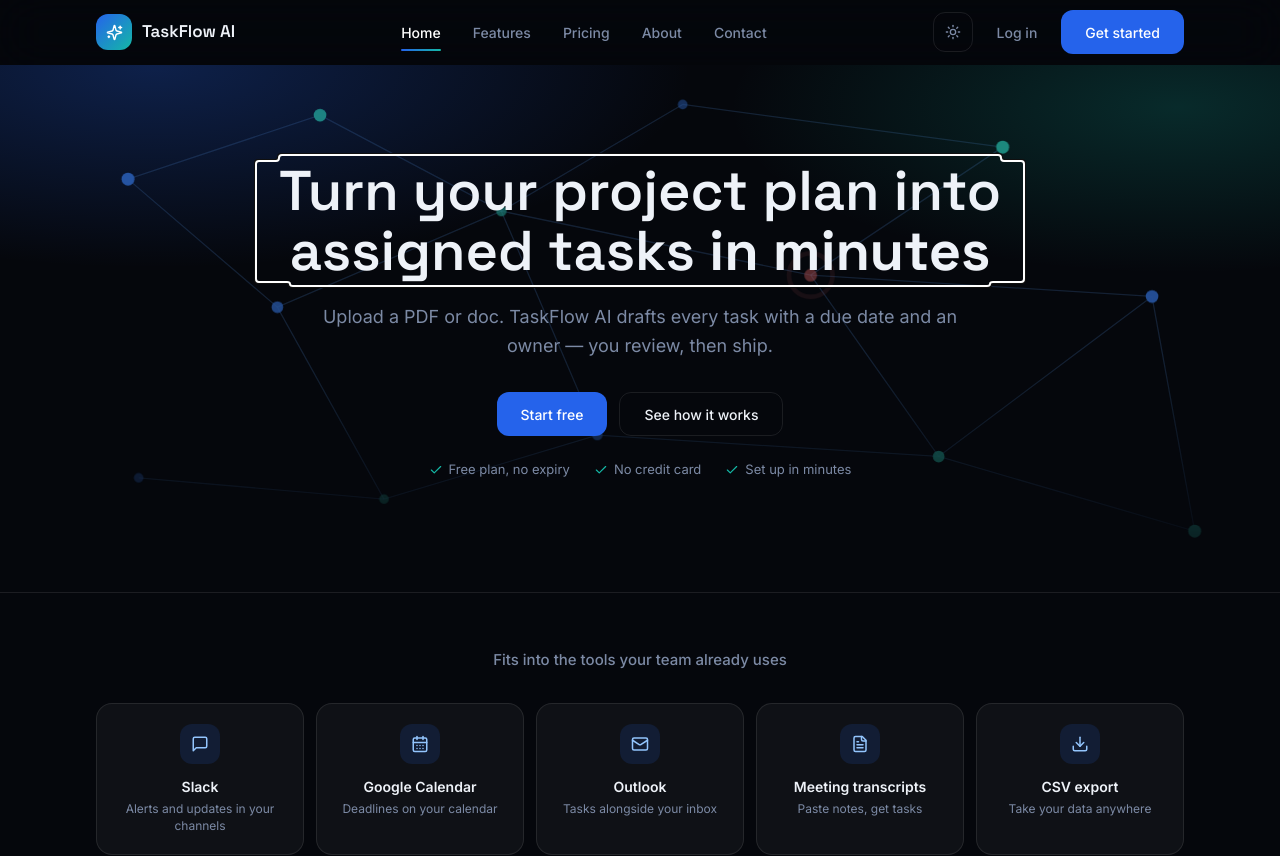
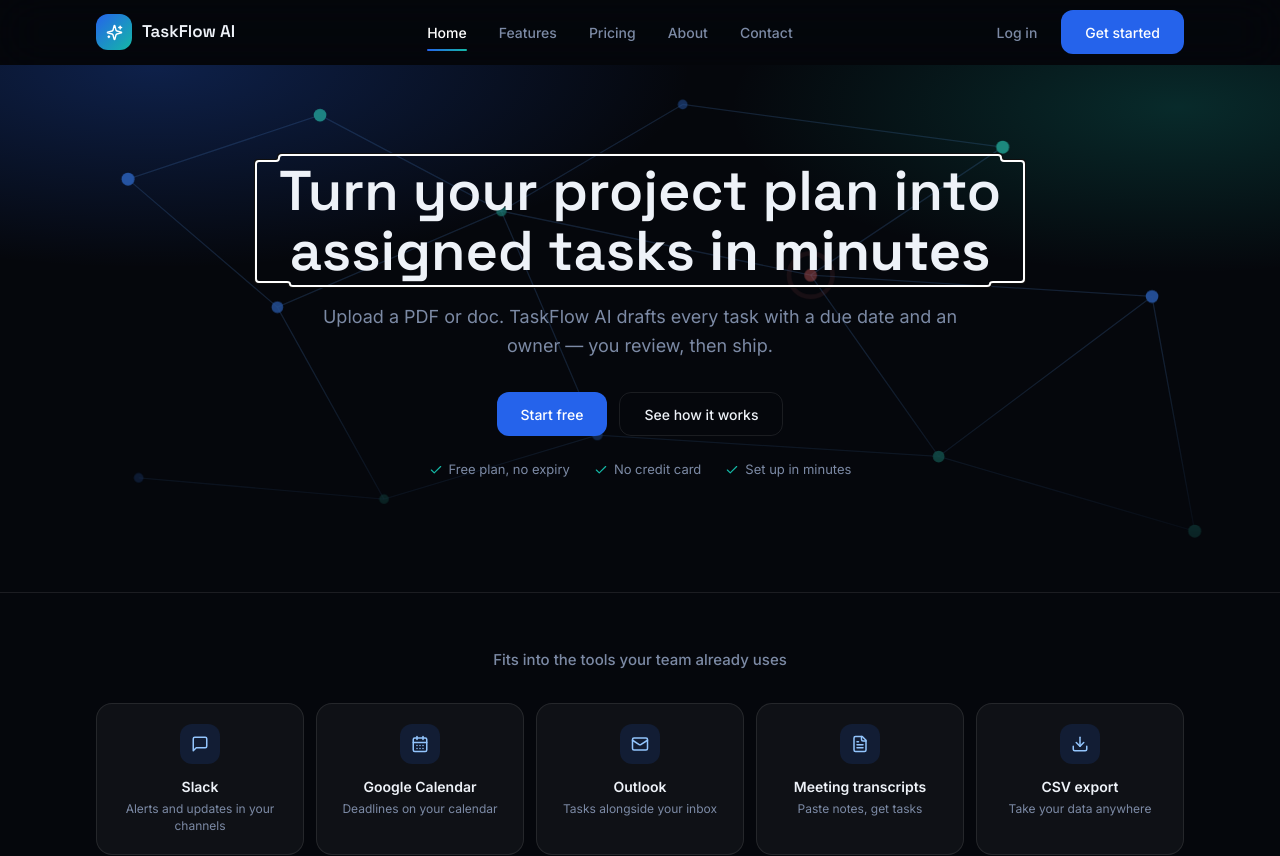
Before and after one commit to CrissanDondriano/taskflow, a React (Vite) app in the folder taskflow-frontend/: page / in a window 1280 px wide. Shown: the top 856 px of the page. Built offline with nearby package versions, Linux system fonts and the light colour scheme.

Commit message:
Remove Dark Mode Toggle In Landing Page

```diff
--- a/taskflow-frontend/src/components/marketing/MarketingLayout.tsx
+++ b/taskflow-frontend/src/components/marketing/MarketingLayout.tsx
@@ -66,16 +66,6 @@ export function MarketingLayout() {
             {NAV.map((l) => <NavLink key={l.to} to={l.to} end={l.to === "/"} className={navClass}>{l.label}</NavLink>)}
           </nav>
           <div className="hidden items-center gap-3 md:flex">
-            <button
-              type="button"
-              onClick={toggleTheme}
-              aria-label={theme === "dark" ? "Switch to light theme" : "Switch to dark theme"}
-              title={theme === "dark" ? "Switch to light theme" : "Switch to dark theme"}
-              className={`flex h-10 w-10 items-center justify-center rounded-xl transition-colors hover:text-white motion-reduce:transition-none ${FOCUS}`}
-              style={{ border: "1px solid var(--tf-panel-border)", color: "var(--tf-ink-muted)" }}
-            >
-              {theme === "dark" ? <Sun size={16} aria-hidden="true" /> : <Moon size={16} aria-hidden="true" />}
-            </button>
             {user ? (
               <ButtonLink to="/dashboard">Go to dashboard</ButtonLink>
             ) : (
```
